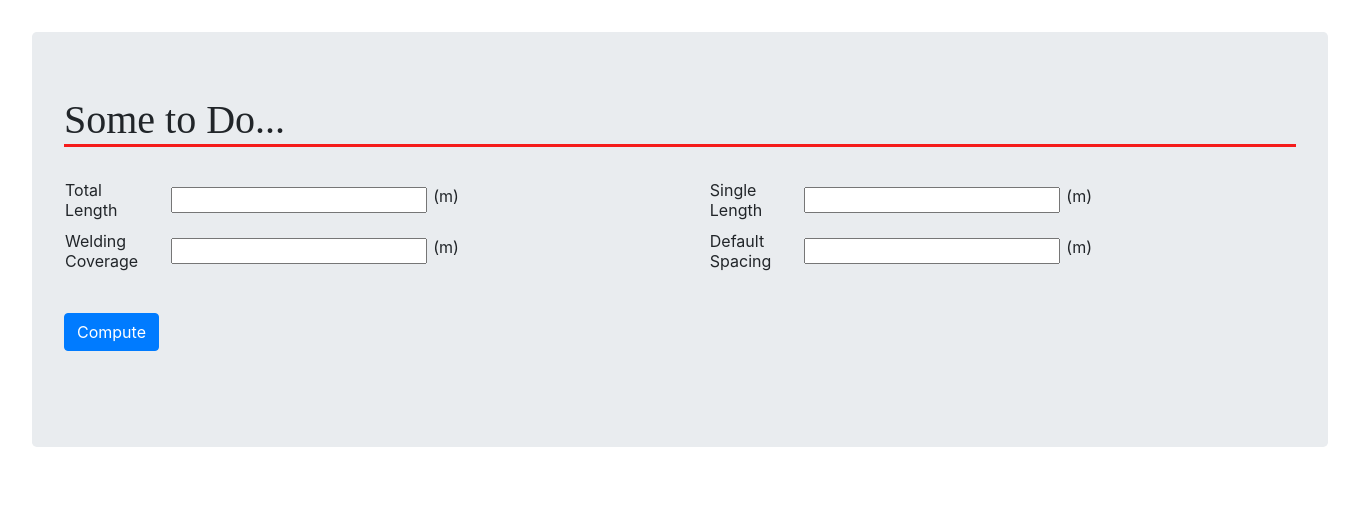
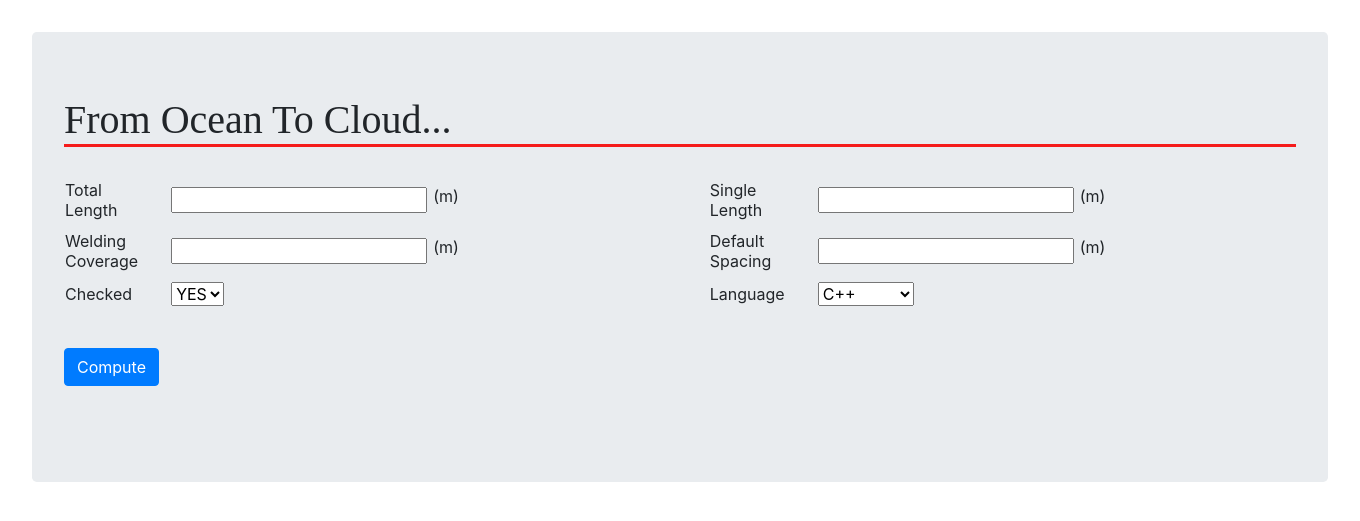
Before and after one commit to luyuqing/ocean_to_cloud, a Flask app: page / in a window 1360 px wide. Shown: the top 521 px of the page. Run offline with Flask 2, Linux system fonts and the light colour scheme; some libraries are stand-ins or nearby versions.

Commit message:
An Basic APP

```diff
--- a/application.py
+++ b/application.py
@@ -14,7 +14,11 @@ def zip_form(form):
             list_1.append(v)
         else:
             list_2.append(v)
-    return list(zip(list_1, list_2))
+    if len(list_1) == len(list_2):
+        return list(zip(list_1, list_2))
+    final = list(zip(list_1, list_2))
+    final.append((list_1[-1], ))
+    return final
 
 application = Flask(__name__)
 @application.route('/', methods=['GET', 'POST'])
@@ -27,6 +31,8 @@ def index():
         single_length = form.single_length.data
         welding_coverage = form.welding_coverage.data
         default_spacing = form.default_spacing.data
+        c = form.checked.data
+        print(c)
 
         result = compute(total_length, single_length, welding_coverage, default_spacing)
 
--- a/model.py
+++ b/model.py
@@ -1,4 +1,4 @@
-from wtforms import Form, FloatField, validators
+from wtforms import Form, FloatField, SelectField, BooleanField, validators
 
 class InputForm(Form):
     total_length = FloatField(label='(m)',
@@ -9,3 +9,5 @@ class InputForm(Form):
                     validators=[validators.InputRequired()])
     default_spacing = FloatField(label='(m)',
                     validators=[validators.InputRequired()])
+    checked = SelectField(label='', choices=[('yes', 'YES'), ('no', 'NO')])
+    language = SelectField(label='', choices=[('cpp', 'C++'), ('py', 'Python'), ('text', 'Plain Text')])
--- a/templates/view.html
+++ b/templates/view.html
@@ -7,17 +7,23 @@
     </head>
     <body>
         <div class=Jumbotron>
-        <h1>Some to Do...</h1>
+        <h1>From Ocean To Cloud...</h1>
         <form method=post action="">
             <table>
                   {% for t in final %}
                     <tr>
+                    {% if t |length  == 2 %}
                         <td class=field_name>{{ ' '.join(t[0].name.split('_')).title() }}</td>
                         <td>{{ t[0] }}</td>
                         <td class=spacing>{{ t[0].label }}</td>
                         <td class=field_name>{{ ' '.join(t[1].name.split('_')).title() }}</td>
                         <td>{{ t[1] }}</td>
                         <td class=spacing>{{ t[1].label }}</td>
+                    {% else %}
+                        <td class=field_name>{{ ' '.join(t[0].name.split('_')).title() }}</td>
+                        <td>{{ t[0] }}</td>
+                        <td class=spacing>{{ t[0].label }}</td>
+                    {% endif %}
                     </tr>
                   {% endfor %}
             </table>
```
Also changed, not shown: requirements.txt (added, +7 -0 lines), 1 other file. Lines whose indentation alone changed are shown as unchanged.
